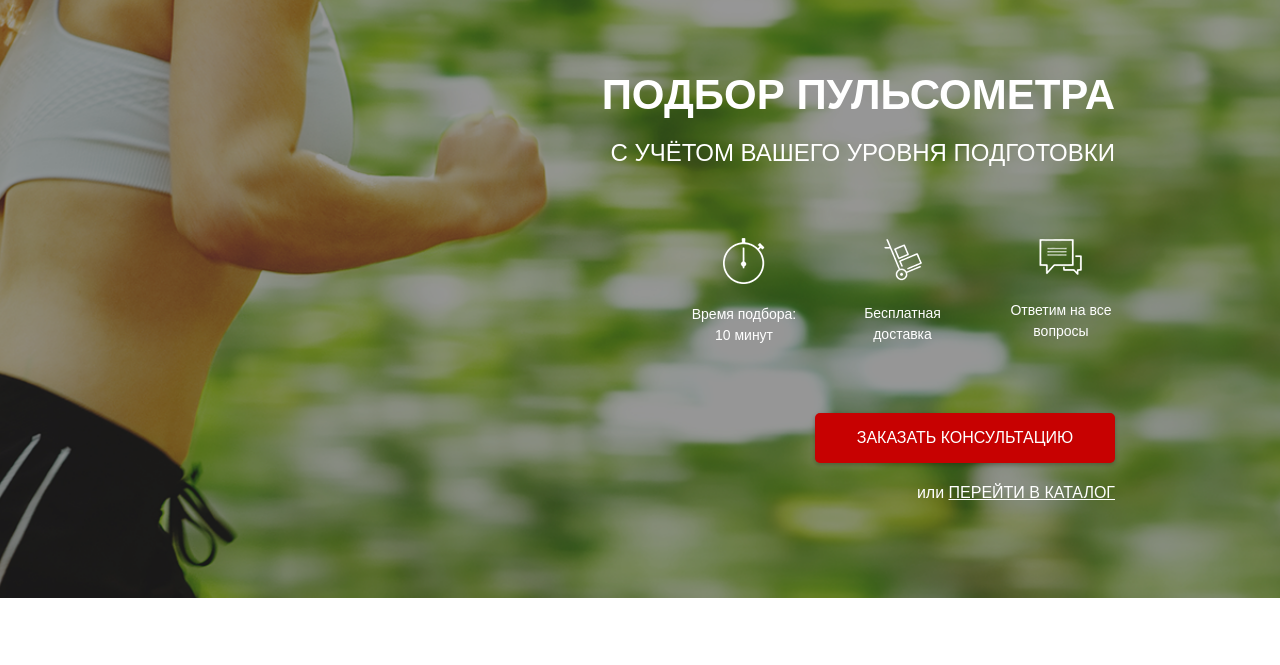
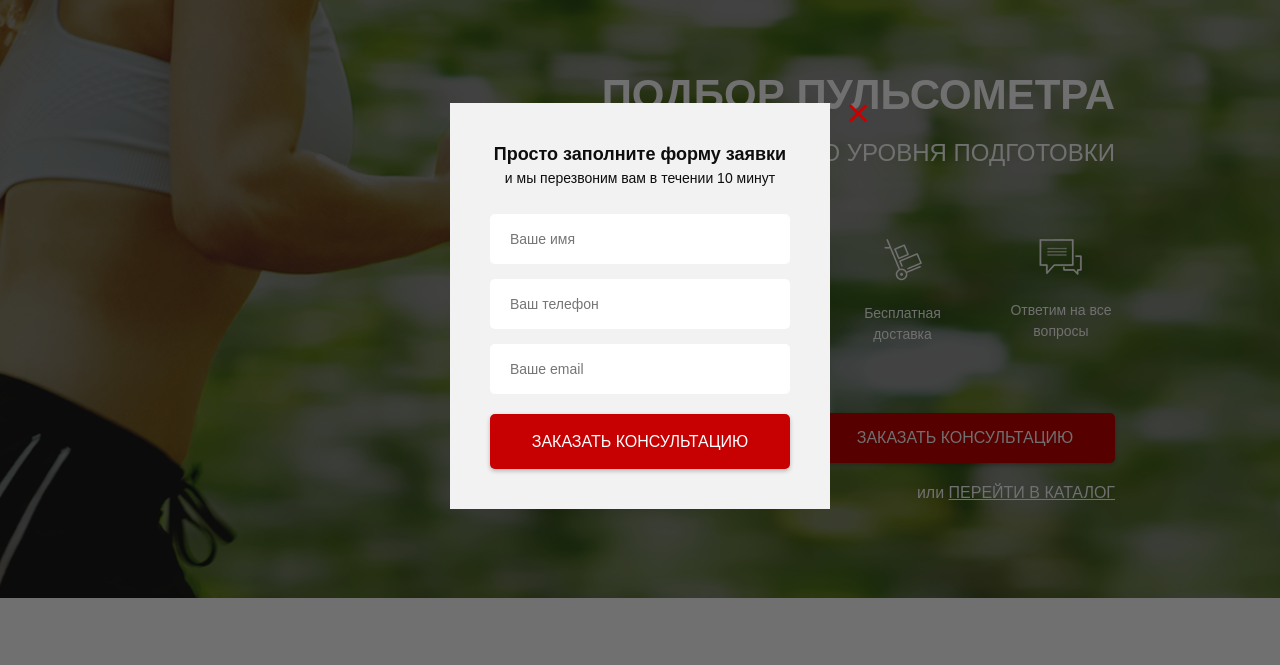
Before and after one commit to Skibitckij/polar, a website: page src/index.html in a window 1280 px wide. Both pictures are taken after a click on the button "ЗАКАЗАТЬ ЗВОНОК". Shown: the part 94-759 px from the top of the page. Drawn offline with nearby package versions, Linux system fonts and the light colour scheme; files whose address does not match are found by name.

Commit message:
22/01/21

```diff
--- a/src/index.html
+++ b/src/index.html
@@ -22,7 +22,7 @@
             </div>
             <div class="header__contacts">
                 <a href="tel:+74999228974" class="header__phone">+7 (499) 922-89-74</a>
-                <button class="button">заказать звонок</button>
+                <button data-modal="consultation" class="button">заказать звонок</button>
             </div>
         </header>
         <div class="promo__wrapper">
@@ -42,7 +42,7 @@
                     Ответим на все вопросы
                 </div>
             </div>
-            <button class="button button_main">заказать кОНСУЛЬТАЦИЮ</button>
+            <button data-modal="consultation" class="button button_main">заказать кОНСУЛЬТАЦИЮ</button>
             <div class="promo__link">
                 или
                 <a href="http://">ПЕРЕЙТИ В КАТАЛОГ</a>
@@ -327,7 +327,7 @@
             <div class="catalog-item__wraper">
                 <div class="catalog-item__content catalog-item__content_active">
                     <img src="/img/clock.png" alt="" class="catalog-item__img">
-                    <div class="catalog-item__title">Пульсометр Polar FT1</div>
+                    <div class="catalog-item__title">Пульсометр Polar FT2</div>
                     <div class="catalog-item__subtitle">Для первых шагов в тренировках, основанных на сердечном ритме</div>
                     <a href="#" class="catalog-item__link">ПОДРОБНЕЕ</a>
                 </div>
@@ -420,6 +420,11 @@
 
 </section>
 
+
+
+
+
+
 <footer class="footer">
     <!-- <div class="footer_map"></div> -->
     <iframe src="https://www.google.com/maps/embed?pb=!1m14!1m8!1m3!1d2563.6586071285997!2d36.329239940047025!3d50.0177537011795!3m2!1i1024!2i768!4f13.1!3m3!1m2!1s0x4127a75ffe137f21%3A0x4c8fa6342050050!2z0JzQsNCz0LDQt9C40L0gbGlmZWNlbGw!5e0!3m2!1sru!2sua!4v1610974111758!5m2!1sru!2sua" width="100%" height="630" frameborder="0" style="border:0;" allowfullscreen="" aria-hidden="false" tabindex="0"></iframe>
@@ -434,7 +439,40 @@
     </div>
 </footer>
 
+<div class="overlay">
+    <div class="modal" id="consultation">
+        <div class="modal__close">&times;</div>
+        <div class="modal__subtitle">Просто заполните форму заявки</div>
+        <div class="modal__descr">и мы перезвоним вам в течении 10 минут</div>
+        <form class="feed-form feed-form_mt25" action="#">
+            <input name="name" required placeholder="Ваше имя" type="text">
+            <input name="phone" required placeholder="Ваш телефон" type="number">
+            <input name="email" required placeholder="Ваше email" type="email">
+            <button class="button button_submit">заказать кОНСУЛЬТАЦИЮ</button>
+        </form>
+    </div>
 
+    <div class="modal" id="order">
+        <div class="modal__close">&times;</div>
+        <div class="modal__subtitle">Ваш заказ:</div>
+        <div class="modal__descr">Пульсометр Polar FT1</div>
+        <form class="feed-form feed-form_mt25" action="#">
+            <input name="name" required placeholder="Ваше имя" type="text">
+            <input name="phone" required placeholder="Ваш телефон" type="number">
+            <input name="email" required placeholder="Ваше email" type="email">
+            <button class="button button_submit">Купить</button>
+        </form>
+    </div>
+
+    <div class="modal modal_mini" id="thanks">
+        <div class="modal__close">&times;</div>
+        <div class="modal__subtitle">Спасибо за вашу заявку!</div>
+        <div class="modal__descr">Спасибо за вашу заявку!</div>
+
+    </div>
+
+
+</div>
 
 
 
--- a/src/js/script.js
+++ b/src/js/script.js
@@ -41,6 +41,22 @@ $(document).ready(function(){
           })
       });
   };
-});
+
   toggleSlide('.catalog-item__link');
   toggleSlide('.catalog-item__back');
+
+  //modal
+  $('[data-modal=consultation]').on('click', function() {
+      $('.overlay, #consultation').fadeIn('fast');
+  });
+  $('.modal__close').on('click', function() {
+    $('.overlay, #consultation, #hanks, #order').fadeOut('fast');
+  });
+
+  $('.button_mini').each(function(i) {
+    $(this).on('click', function() {
+      $('#order .modal__descr').text($('.catalog-item__title').eq(i).text());
+      $('.overlay, #order').fadeIn('fast');
+    })
+  });
+});
--- a/src/sass/blocks/_footer.scss
+++ b/src/sass/blocks/_footer.scss
@@ -13,6 +13,7 @@
         padding: 50px 68px 60px 68px;
         @media (max-width:425px){
             height: 170px;
+            width: 100%;
             opacity: 0.8;
         }
     }
@@ -23,6 +24,9 @@
         color: #ffffff;
         text-align: center;
         line-height: 20px;
+        @media (max-width:425px){
+            font-size: 16px;
+        }
     }
     &__phone {
         display: block;
@@ -32,6 +36,9 @@
         text-align: center;
         margin-bottom: 36px;
         line-height: 20px;
+        @media (max-width:425px){
+            font-size: 16px;
+        }
         &:hover {
             color: #ffffff;
         }
--- a/src/sass/blocks/_forms.scss
+++ b/src/sass/blocks/_forms.scss
@@ -23,4 +23,7 @@
 
         }
     }
+    &_mt25 {
+        margin-top: 25px;
+    }
 }
--- /dev/null
+++ b/src/sass/blocks/_modal.scss
@@ -0,0 +1,46 @@
+.overlay {
+    display: none;
+    position: fixed;
+    width: 100%;
+    height: 100%;
+    top: 0;
+    background-color: rgba(0,0,0, .56);
+}
+.modal {
+    position: absolute;
+    top: 50%;
+    left: 50%;
+    transform: translate(-50%, -50%);
+    width: 380px;
+    min-height: 400px;
+    background-color: #f2f2f2;
+    padding: 38px 40px 40px 40px;
+    &__close {
+        position: absolute;
+        top: 0;
+        right: -40px;
+        font-size: 41px;
+        line-height: 21px;
+        color: $main-color;
+        cursor: pointer;
+    }
+    &__subtitle {
+        color: #0d0d0d;
+        font-size: 18px;
+        font-weight: 700;
+        text-align: center;
+    }
+    &__descr {
+        color: #0d0d0d;
+        font-size: 14px;
+        font-weight: 500;
+        text-align: center;
+    }
+    &_mini {
+        min-height: 140px;
+    }
+
+}
+#consultation, #order, #thanks {
+    display: none;
+}
--- a/src/sass/style.scss
+++ b/src/sass/style.scss
@@ -16,6 +16,7 @@
 @import 'blocks/catalogs';
 @import 'blocks/reviews';
 @import 'blocks/footer';
+@import 'blocks/modal';
 
 
 .container {
```
Also changed, not shown: src/css/style.min.css.
